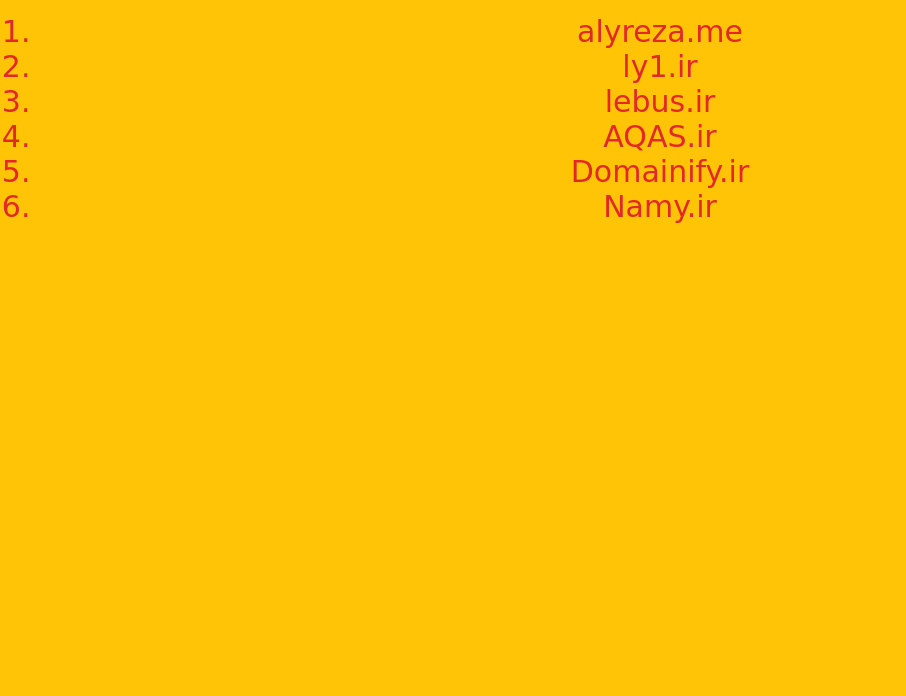
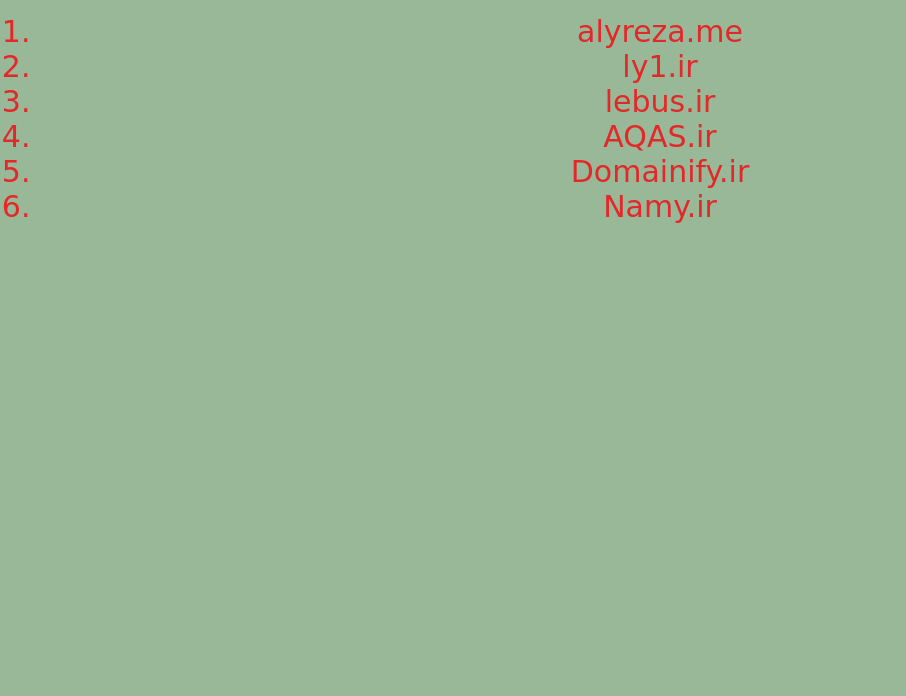
Before and after one commit to WebMen-ir/site, a plain HTML site: page index.html in a window 1280 px wide. Shown: the part 104-800 px from the top of the page, without its empty margins (0-906 px from the left). Drawn offline with Linux system fonts and the light colour scheme; a web font is replaced by a local one.

Commit message:
Update index.html

```diff
--- a/index.html
+++ b/index.html
@@ -10,7 +10,7 @@
       body {
         padding:0;
         margin:0;
-        background-color: #FFC406;
+        background-color: #99B898;
       }
     h1, h2, h3, h4, h5 {
       font-family: 'Audiowide', cursive;
```
